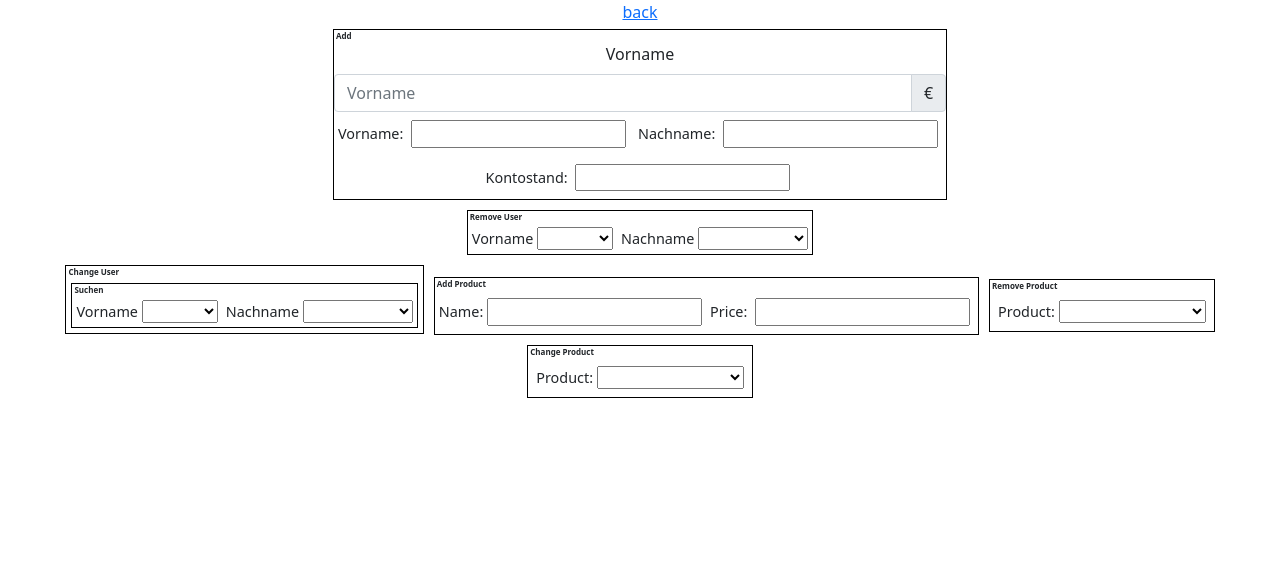
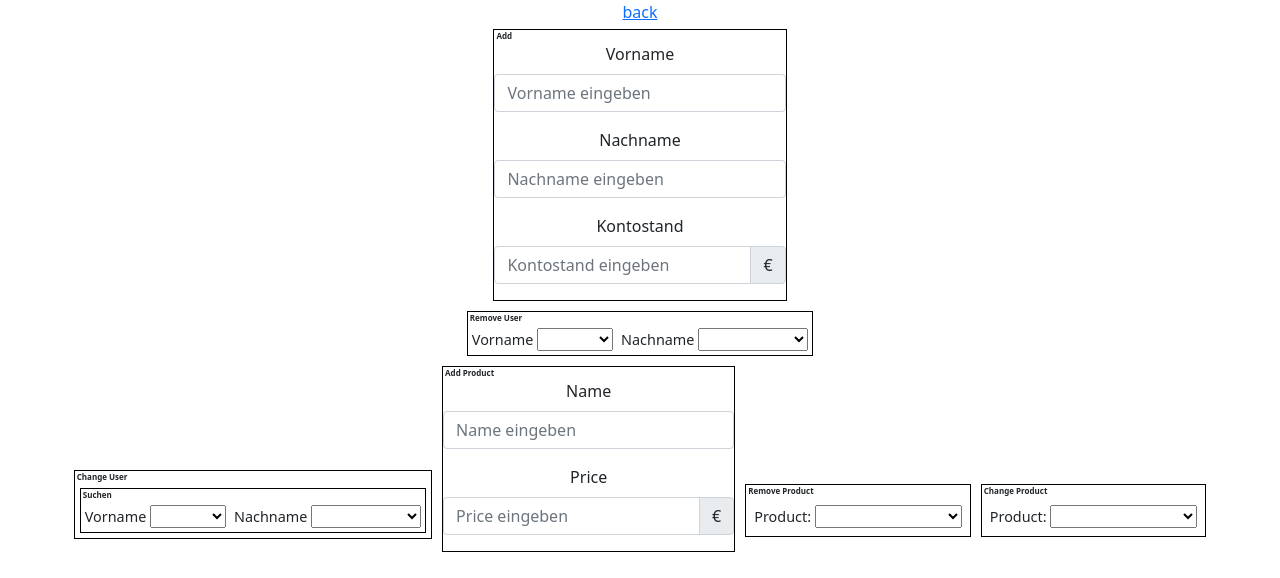
Before and after one commit to BountyApplication/BountyApplication, a React (Create React App) app in the folder bountyAppUi/: page /admin in a window 1280 px wide. Shown: the top 578 px of the page. Built offline with nearby package versions, Linux system fonts and the light colour scheme.

Commit message:
bootstrap forms

```diff
--- a/bountyAppUi/src/bounty/adminUi/AddProduct.js
+++ b/bountyAppUi/src/bounty/adminUi/AddProduct.js
@@ -1,6 +1,8 @@
 import React, {useState} from 'react';
 import NumberInput from '../util/NumberInput';
 import { addProduct } from '../util/Database';
+import { Form } from 'react-bootstrap';
+import Input from '../util/Input';
 
 const debug = true;
 
@@ -30,8 +32,10 @@ export default function AddProduct(props) {
     return(
         <div className='rubric'>
             <div className='title'>{"Add Product"}</div>
-            <div className='wrapper'>{"Name: "} <input value={productName} onChange={event => setProductName(event.target.value)} /></div>
-            <div className='wrapper'>{"Price: "} <NumberInput value={productPrice} setValue={setProductPrice} /></div>
+            <Form>
+                <Input title="Name" value={productName} setValue={setProductName} />
+                <Input type="number" title="Price" value={productPrice} setValue={setProductPrice} />
+            </Form>
             {(productName!=="" || productPrice!=null) && <button className='wrapper' onClick={reset}>{"reset"}</button>}                {(productName!==""&&productPrice!=null)&&<button className='wrapper' onClick={submit.bind(this)}>{"submit"}</button>}
         </div>
     );
--- a/bountyAppUi/src/bounty/adminUi/AddUser.js
+++ b/bountyAppUi/src/bounty/adminUi/AddUser.js
@@ -1,8 +1,9 @@
-// import '../App.css';
 import React, {useState} from 'react';
 import NumberInput from '../util/NumberInput';
-import {Form, FormControl, FormGroup, InputGroup} from 'react-bootstrap';
+import {Form} from 'react-bootstrap';
 import { addUser } from '../util/Database';
+import TextInput from '../util/TextInput';
+import Input from '../util/Input';
 
 export default function Add(props) {
     // vars
@@ -34,17 +35,10 @@ export default function Add(props) {
         <div className='rubric'>
             <div className='title'>{"Add "}</div>
             <Form>
-                <FormGroup>
-                    <Form.Label>Vorname</Form.Label>
-                    <InputGroup>
-                        <FormControl type="text" placeholder="Vorname" value={firstname} onChange={event => setFirstname(event.target.value)}/>
-                        <InputGroup.Text>€</InputGroup.Text>
-                    </InputGroup>
-                </FormGroup>
+                <Input title="Vorname" value={firstname} setValue={setFirstname}/>
+                <Input title="Nachname" value={lastname} setValue={setLastname}/>
+                <Input type="number" title="Kontostand" value={balance} setValue={setBalance}/>
             </Form>
-            <div className="wrapper">{"Vorname: "} <input className='wrapper' value={firstname} onChange={event => setFirstname(event.target.value)}/></div>
-            <div className="wrapper"> {"Nachname: "} <input className='wrapper' value={lastname} onChange={event => setLastname(event.target.value)} /></div><br className='wrapper' />
-            <div className='wrapper'>{"Kontostand: "} <NumberInput value={balance} setValue={setBalance} /></div>
             {(firstname!=="" || lastname!=="" || balance!=null) && <button className="wrapper" onClick={reset}>{"reset"}</button>}
             {(firstname!=="" && lastname!=="" && balance!=null) && <button className='wrapper' onClick={submit}>{"submit"}</button>}
         </div>
--- a/bountyAppUi/src/bounty/adminUi/ChangeProduct.js
+++ b/bountyAppUi/src/bounty/adminUi/ChangeProduct.js
@@ -2,6 +2,8 @@ import React, {useState, useEffect} from 'react';
 import ProductSelect from '../util/ProductSelect';
 import NumberInput from '../util/NumberInput';
 import { changeProduct } from '../util/Database';
+import {Form} from 'react-bootstrap';
+import Input from '../util/Input';
 
 export default function ChangeProduct(props) {
     // vars
@@ -46,8 +48,10 @@ export default function ChangeProduct(props) {
     function changeProductUi() {
         return(
             <div>
-                <div className='wrapper'>{"Name: "} <input value={updatedProduct.name} onChange={event=>{setUpdatedProduct({...updatedProduct, name: event.target.value})}} /></div>
-                <div className='wrapper'>{"Price: "} <NumberInput value={updatedProduct.price} setValue={value => setUpdatedProduct({...updatedProduct, price: value})} /></div>
+                <Form>
+                    <Input title="Name" value={updatedProduct.name} setValue={name => setUpdatedProduct({...updatedProduct, name: name})} />
+                    <Input title="Preis" value={updatedProduct.price} setValue={price => setUpdatedProduct({...updatedProduct, price: price})} />
+                </Form>
                 {updatedProduct!==product && <button className='wrapper' onClick={reset.bind(this)}>{"reset"}</button>}
                 {updatedProduct!==product && <button className='wrapper' onClick={submit.bind(this)}>{"submit"}</button>}
             </div>
--- a/bountyAppUi/src/bounty/adminUi/ChangeUser.js
+++ b/bountyAppUi/src/bounty/adminUi/ChangeUser.js
@@ -2,6 +2,10 @@ import React, { useState, useEffect } from 'react';
 import UserSelect from '../util/UserSelect';
 import NumberInput from '../util/NumberInput';
 import { changeUser, getUserBalance } from '../util/Database';
+import {Form} from 'react-bootstrap';
+import Input from '../util/Input';
+
+const changeBalance = false;
 
 export default function ChangeUser(props) {
     // vars
@@ -57,9 +61,11 @@ export default function ChangeUser(props) {
     function changeUserUi() {
         return(
             <div>
-                <div className='wrapper'>{"Vorname: "} <input value={newUser.firstname} onChange={event => setNewUser({...newUser, firstname: event.target.value})} /></div>
-                <div className='wrapper'>{"Nachname: "} <input value={newUser.lastname} onChange={event => setNewUser({...newUser, lastname: event.target.value})} /></div>
-                <div className='wrapper'>{"Kontostand: "} <NumberInput value={newBalance} setValue={setNewBalance} /></div>
+                <Form>
+                    <Input title="Vorname" value={newUser.firstname} setValue={name => setNewUser({...newUser, firstname: name})} />
+                    <Input title="Nachname" value={newUser.lastname} setValue={name => setNewUser({...newUser, lastname: name})} />
+                    {changeBalance && <Input type="number" title="Kontostand" value={newBalance} setValue={setNewBalance} />}
+                </Form>
                 {(newUser!==user || balance!==newBalance) && <button className='wrapper' onClick={reset}>{"reset"}</button>}
                 {(newUser!==user || balance!==newBalance) && <button className='wrapper' onClick={submit}>{"submit"}</button>}
             </div>
--- /dev/null
+++ b/bountyAppUi/src/bounty/util/Input.js
@@ -0,0 +1,44 @@
+import React from 'react';
+import PropTypes from 'prop-types';
+import {Form, FormControl, InputGroup} from 'react-bootstrap';
+
+Input.propTypes = {
+    type: PropTypes.string,
+    title: PropTypes.string,
+    placeholder: PropTypes.string,
+    value: PropTypes.any.isRequired,
+    setValue: PropTypes.func.isRequired,
+};
+
+Input.defaultProps = {
+    type: "text",
+    title: "",
+    placeholder: null,
+    value: null,
+    setValue: (v) => {},
+};
+
+export default function Input({type, title, placeholder, value, setValue}) {
+
+    return(
+        <Form.Group className="mb-3" controlId={title}>
+            <Form.Label>{title}</Form.Label>
+            <InputGroup>
+                <FormControl type={type==="number"?"number":"text"} placeholder={placeholder==null ?`${title} eingeben` : placeholder}
+                    value={ type!=="number" ? value : !value ? " " : value.toString() }
+                    onChange={event => {
+                        if(type!=="number") return setValue(event.target.value);
+
+                        let newValue = parseFloat(event.target.value);
+                        setValue(isNaN(newValue)?null:Math.floor(newValue*100+0.01)/100);
+                    }}
+                    onKeyPress={event => {
+                        if(type!=="number") return;
+                        if(!/[0-9|.]/.test(event.key)) event.preventDefault();
+                    }}
+                />
+                { type==="number" && <InputGroup.Text>€</InputGroup.Text> }
+            </InputGroup>
+        </Form.Group>
+    );
+}
--- a/bountyAppUi/src/bounty/util/NumberInput.js
+++ b/bountyAppUi/src/bounty/util/NumberInput.js
@@ -1,19 +1,28 @@
 import React from 'react';
 import PropTypes from 'prop-types';
+import {Form, FormControl, InputGroup} from 'react-bootstrap';
 
 NumberInput.propTypes = {
-    value: PropTypes.number,
+    title: PropTypes.string,
+    placeholder: PropTypes.string,
+    value: PropTypes.number.isRequired,
     setValue: PropTypes.func.isRequired,
 };
 
 NumberInput.defaultProps = {
+    title: "",
+    placeholder: null,
     value: null,
     setValue: (v) => {},
 };
 
-export default function NumberInput({value, setValue}) {
+export default function NumberInput({title, placeholder, value, setValue}) {
+
     return(
-        <input className='wrapper' type="number"
+        <Form.Group className="mb-3" controlId={title}>
+            <Form.Label>{title}</Form.Label>
+            <InputGroup>
+                <FormControl type="number" placeholder={placeholder==null?`${title} eingeben`:placeholder}
                     value={!value ? " " : value.toString() }
                     onChange={event => {
                         let newValue = parseFloat(event.target.value);
@@ -21,5 +30,8 @@ export default function NumberInput({value, setValue}) {
                     }}
                     onKeyPress={event => { if(!/[0-9|.]/.test(event.key)) event.preventDefault(); }}
                 />
+                <InputGroup.Text>€</InputGroup.Text>
+            </InputGroup>
+        </Form.Group>
     );
 }
--- /dev/null
+++ b/bountyAppUi/src/bounty/util/TextInput.js
@@ -0,0 +1,31 @@
+import React from 'react';
+import PropTypes from 'prop-types';
+import {Form, FormControl, InputGroup} from 'react-bootstrap';
+
+TextInput.propTypes = {
+    title: PropTypes.string,
+    placeholder: PropTypes.string,
+    value: PropTypes.string.isRequired,
+    setValue: PropTypes.func.isRequired,
+};
+
+TextInput.defaultProps = {
+    title: "",
+    placeholder: null,
+    value: null,
+    setValue: (v) => {},
+};
+
+export default function TextInput({title, placeholder, value, setValue}) {
+    return(
+        <Form.Group className="mb-3" controlId={title}>
+            <Form.Label>{title}</Form.Label>
+            <InputGroup>
+                <FormControl type="text" placeholder={placeholder==null? `${title} eingeben` : placeholder}
+                    value={value}
+                    onChange={event => setValue(event.target.value)}
+                />
+            </InputGroup>
+        </Form.Group>
+    );
+}
```
Lines whose indentation alone changed are shown as unchanged.
